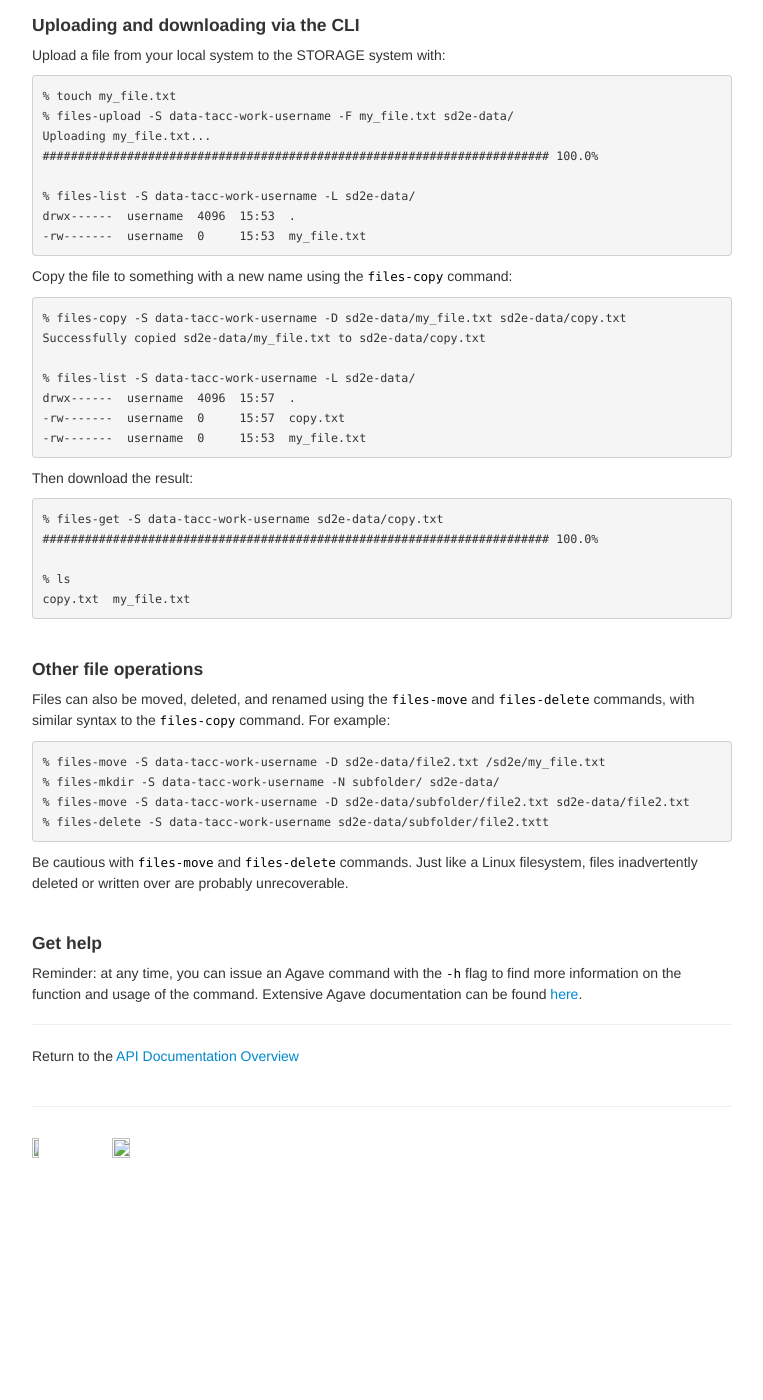
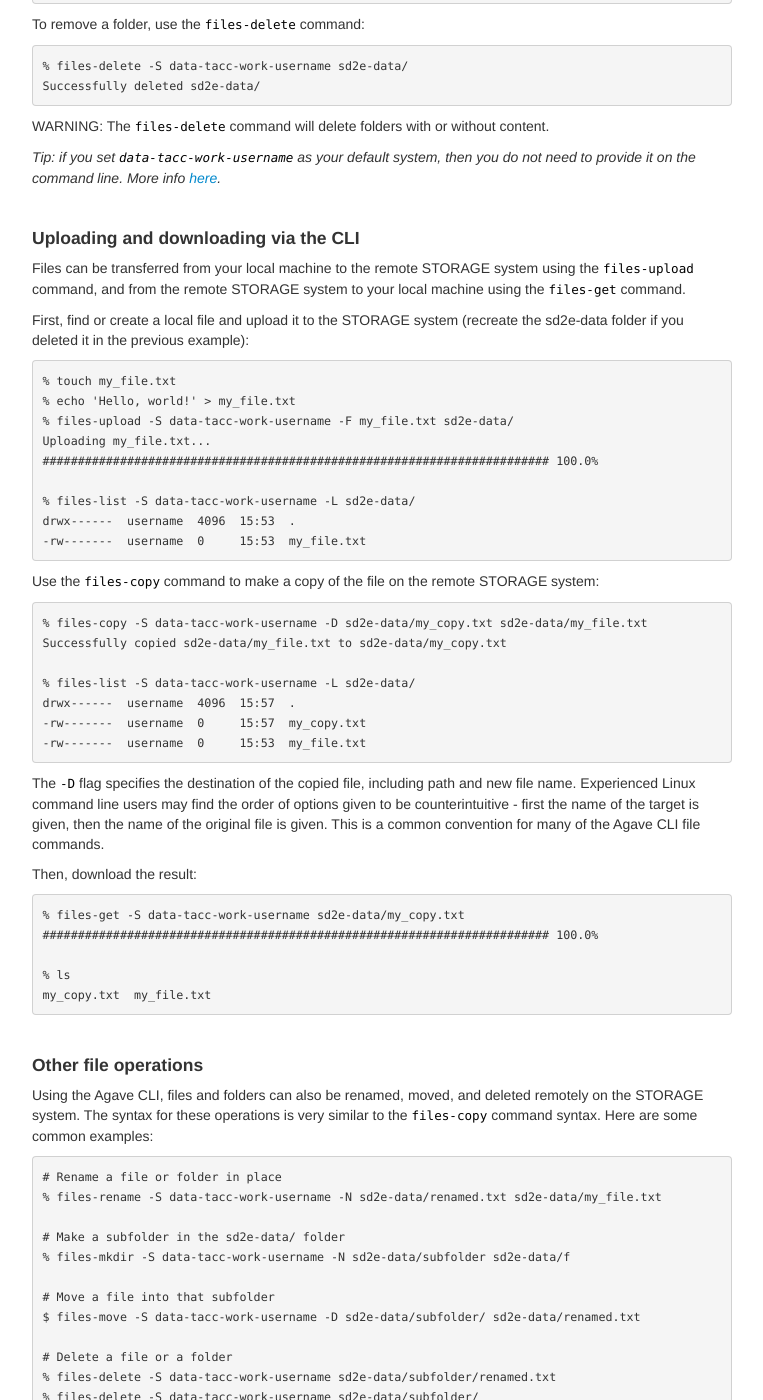
Before and after one commit to SD2E/api-user-guide, a Jekyll site: the page built from docs/data_management.md, in a window 1280 px wide and 1400 px high, scrolled down 875 px. Shown: the whole window, without its empty margins (258-1021 px from the left). Built offline with Jekyll 4.4.1, drawn with Linux system fonts in a browser that asks for light colours; before the commit the page ends 2049 px from its top, so only the background shows below that; some of the changed text lies outside the part shown.

Commit message:
polishing up data management sections

````diff
--- a/docs/data_management.md
+++ b/docs/data_management.md
@@ -1,7 +1,7 @@
 ---
 layout: page
-title: "Data Management:"
-tagline: File Operations
+title: "Data Management: File Operations"
+tagline:
 ---
 
 Data is managed using the `files` service of the Agave CLI. With many parallels in
@@ -9,7 +9,7 @@ Linux file commands (`ls, mv, cp, rm,` etc.), Agave `files-*` commands can be us
 list files, upload and download data, remotely manage and organize data, and import
 external data from the web.
 
-Agave `files-*` commands act on Agave `systems`. See the [systems basics](systems_basics.md)
+Agave `files-*` commands act on Agave STORAGE `systems`. See the [systems basics](systems_basics.md)
 documentation for more details.
 
 This page is broken down into the following sections:
@@ -17,21 +17,24 @@ This page is broken down into the following sections:
 1. [Listing files and navigating](#listing-files-and-navigating)
 2. [Uploading and downloading via the CLI](#uploading-and-downloading-via-the-cli)
 3. [Other file operations](#other-file-operations)
+4. [File or folder history](#file-or-folder-history)
+5. [Further help](#further-help)
 
 <br>
 #### Listing files and navigating
 
-To list the files available to you on the STORAGE system, use:
+To list the files available to you on a STORAGE system, use:
 ```
 % files-list -S data-tacc-work-username -L /
 drwx------  username  4096  13:07  .
 ```
 
 The `-L` flag provides a long listing (similar to `ls -l` in Linux), and the
-forward slash at the end of the line indicates the root path - your `$WORK`
-directory.
+optional forward slash (`/`) at the end of the line indicates the root path -
+your `$WORK` directory. From the listing above, we have no files or folders
+available to us yet.
 
-To make a new folder, then list the contents of that folder::
+To make a new folder, then list the contents of that folder, do:
 ```
 % files-mkdir -S data-tacc-work-username -N sd2e-data /
 Successfully created folder sd2e-data
@@ -44,15 +47,29 @@ drwx------  username  4096  15:49  sd2e-data
 drwx------  username  4096  15:49  .
 ```
 
+To remove a folder, use the `files-delete` command:
+```
+% files-delete -S data-tacc-work-username sd2e-data/
+Successfully deleted sd2e-data/
+```
+
+WARNING: The `files-delete` command will delete folders with or without content.
+
 *Tip: if you set `data-tacc-work-username` as your default system, then you
 do not need to provide it on the command line. More info [here](systems_basics.md).*
 
 <br>
 #### Uploading and downloading via the CLI
 
-Upload a file from your local system to the STORAGE system with:
+Files can be transferred from your local machine to the remote STORAGE system
+using the `files-upload` command, and from the remote STORAGE system to your
+local machine using the `files-get` command.
+
+First, find or create a local file and upload it to the STORAGE system (recreate
+the sd2e-data folder if you deleted it in the previous example):
 ```
 % touch my_file.txt
+% echo 'Hello, world!' > my_file.txt
 % files-upload -S data-tacc-work-username -F my_file.txt sd2e-data/
 Uploading my_file.txt...
 ######################################################################## 100.0%
@@ -62,36 +79,51 @@ drwx------  username  4096  15:53  .
 -rw-------  username  0     15:53  my_file.txt
 ```
 
-Copy the file to something with a new name using the `files-copy` command:
+Use the `files-copy` command to make a copy of the file on the remote STORAGE system:
 ```
-% files-copy -S data-tacc-work-username -D sd2e-data/my_file.txt sd2e-data/copy.txt
-Successfully copied sd2e-data/my_file.txt to sd2e-data/copy.txt
+% files-copy -S data-tacc-work-username -D sd2e-data/my_copy.txt sd2e-data/my_file.txt
+Successfully copied sd2e-data/my_file.txt to sd2e-data/my_copy.txt
 
 % files-list -S data-tacc-work-username -L sd2e-data/
 drwx------  username  4096  15:57  .
--rw-------  username  0     15:57  copy.txt
+-rw-------  username  0     15:57  my_copy.txt
 -rw-------  username  0     15:53  my_file.txt
 ```
 
-Then download the result:
+The `-D` flag specifies the destination of the copied file, including path and
+new file name. Experienced Linux command line users may find the order of options
+given to be counterintuitive - first the name of the target is given, then the
+name of the original file is given. This is a common convention for many of the
+Agave CLI file commands.
+
+Then, download the result:
 ```
-% files-get -S data-tacc-work-username sd2e-data/copy.txt
+% files-get -S data-tacc-work-username sd2e-data/my_copy.txt
 ######################################################################## 100.0%
 
 % ls
-copy.txt  my_file.txt
+my_copy.txt  my_file.txt
 ```
 
 <br>
 #### Other file operations
 
-Files can also be moved, deleted, and renamed using the `files-move` and `files-delete`
-commands, with similar syntax to the `files-copy` command. For example:
+Using the Agave CLI, files and folders can also be renamed, moved, and deleted remotely on
+the STORAGE system. The syntax for these operations is very similar to the
+`files-copy` command syntax. Here are some common examples:
 ```
-% files-move -S data-tacc-work-username -D sd2e-data/file2.txt /sd2e/my_file.txt
-% files-mkdir -S data-tacc-work-username -N subfolder/ sd2e-data/
-% files-move -S data-tacc-work-username -D sd2e-data/subfolder/file2.txt sd2e-data/file2.txt
-% files-delete -S data-tacc-work-username sd2e-data/subfolder/file2.txtt
+# Rename a file or folder in place
+% files-rename -S data-tacc-work-username -N sd2e-data/renamed.txt sd2e-data/my_file.txt
+
+# Make a subfolder in the sd2e-data/ folder
+% files-mkdir -S data-tacc-work-username -N sd2e-data/subfolder sd2e-data/f
+
+# Move a file into that subfolder
+$ files-move -S data-tacc-work-username -D sd2e-data/subfolder/ sd2e-data/renamed.txt
+
+# Delete a file or a folder
+% files-delete -S data-tacc-work-username sd2e-data/subfolder/renamed.txt
+% files-delete -S data-tacc-work-username sd2e-data/subfolder/
 ```
 
 Be cautious with `files-move` and `files-delete` commands. Just like a Linux
@@ -99,12 +131,23 @@ filesystem, files inadvertently deleted or written over are probably unrecoverab
 
 
 <br>
-#### Get help
+#### File or folder history
+
+You can list the history of events for a specific file or folder. This will give
+more descriptive information (when applicable) related to number of retries, permission
+grants and revocations, reasons for failure, and hiccups that may have occurred in
+the transfer process.
+```
+% files-history -S data-tacc-work-username sd2e-data/my_copy.txt
+File item copied from https://api.sd2e.org/files/v2/media/system/data-tacc-work-username//sd2e-data/my_file.txt
+```
+
+<br>
+#### Further help
 
 Reminder: at any time, you can issue an Agave command with the `-h` flag to
 find more information on the function and usage of the command. Extensive Agave
 documentation can be found [here](http://developer.agaveapi.co/).
 
-
 ---
 Return to the [API Documentation Overview](../index.md)
````
Also changed, not shown: docs/share_import.md (+76 -19 lines).
